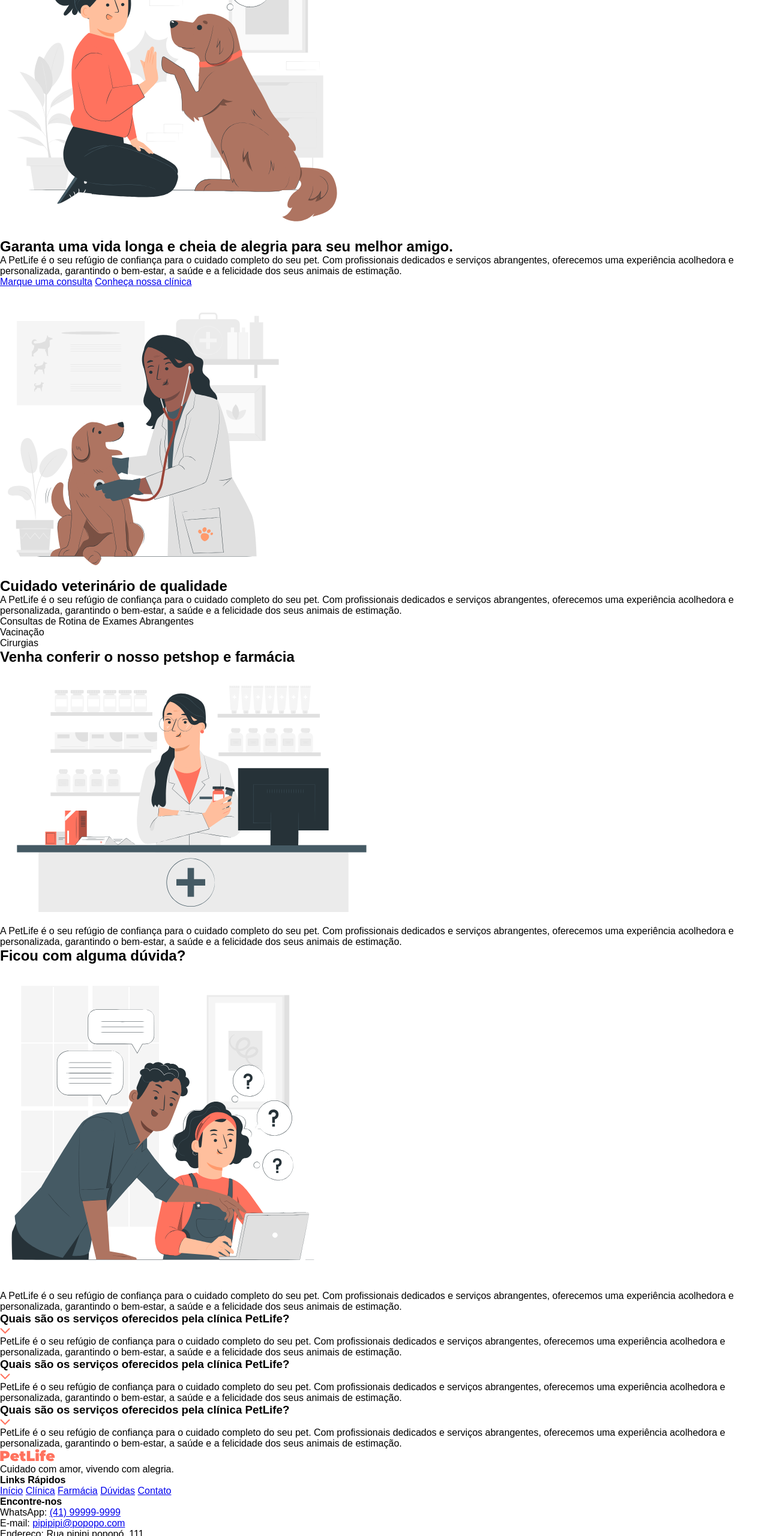
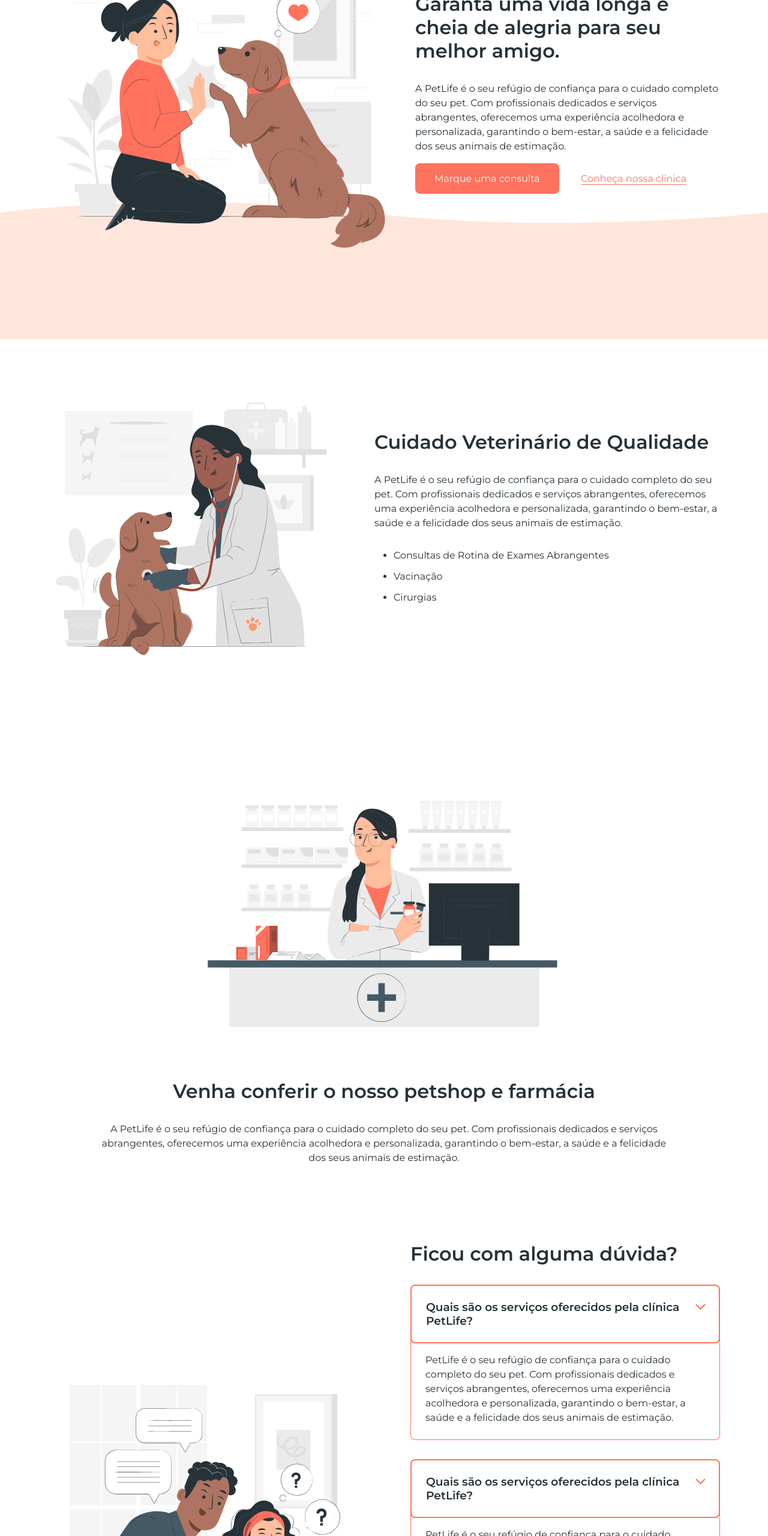
Before and after one commit to quintiliano95/PetLife, a plain HTML site: page index.html in a window 1280 px wide. Shown: the part 240-2800 px from the top of the page at 60% size. Drawn offline with Linux system fonts and the light colour scheme.

Commit message:
Finalizado HTML e CSS

```diff
--- a/index.html
+++ b/index.html
@@ -5,18 +5,22 @@
     <title>PetLife</title>
     <meta name="description" content="Garanta uma vida longa e cheia de alegria para seu melhor amigo.">
     <link rel="stylesheet" href="style.css">
+    <link rel="preconnect" href="https://fonts.googleapis.com">
+    <link rel="preconnect" href="https://fonts.gstatic.com" crossorigin>
+    <link href="https://fonts.googleapis.com/css2?family=Montserrat:wght@400;600&display=swap" rel="stylesheet">
+    <link href="https://fonts.googleapis.com/css2?family=Montserrat:wght@600&display=swap" rel="stylesheet">
 </head>
 <body>
 
     <header>
-        <a href="index.html"></a>
-        <img src="imagens/logo.svg" alt="PetLife">
+        <div>
+            <a href="index.html"><img src="imagens/logo-white.svg" alt="PetLife"></a>
+        </div>
         <nav>
             <a href="#inicio">Início</a>
             <a href="#clinica">Clínica</a>
             <a href="#farmacia">Farmácia</a>
             <a href="#duvidas">Dúvidas</a>
-            <a href="contato.html">Contato</a>
         </nav>
     </header>
     <main>
@@ -25,19 +29,20 @@
 
             <div>
                 <h2>Garanta uma vida longa e cheia de alegria para seu melhor amigo.</h2>
-                <p>A PetLife é o seu refúgio de confiança para o cuidado completo do seu pet. Com profissionais dedicados
+                <p class="paragrafo">A PetLife é o seu refúgio de confiança para o cuidado completo do seu pet. Com profissionais dedicados
                     e serviços abrangentes, oferecemos uma experiência acolhedora e personalizada, garantindo o bem-estar,
                     a saúde e a felicidade dos seus animais de estimação.</p>
-                <a href="https://wa.me/5541992617883" target="_blank">Marque uma consulta</a>
-                <a href="#clinica" target="_blank">Conheça nossa clínica</a>
+                <a class="botao" href="https://wa.me/5541992617883" target="_blank">Marque uma consulta</a>
+                <a class="botao-transparente" href="#clinica" target="_blank">Conheça nossa clínica</a>
             </div>
+            <img class="absoluto" src="imagens/shape.svg" alt="">
         </section>
 
         <section id="clinica">
+            <img src="imagens/clinic-img.svg" alt="Logo Clínica" width="480" height="480">
             <div>
-                <img src="imagens/clinic-img.svg" alt="Logo Clínica" width="480" height="480">
-                <h2>Cuidado veterinário de qualidade</h2>
-                <p>A PetLife é o seu refúgio de confiança para o cuidado completo do seu pet. Com profissionais dedicados
+                <h2>Cuidado Veterinário de Qualidade</h2>
+                <p class="paragrafo">A PetLife é o seu refúgio de confiança para o cuidado completo do seu pet. Com profissionais dedicados
                     e serviços abrangentes, oferecemos uma experiência acolhedora e personalizada, garantindo o bem-estar,
                     a saúde e a felicidade dos seus animais de estimação.</p>
                 <ul>
@@ -49,40 +54,38 @@
         </section>
 
         <section id="farmacia">
+            <img src="imagens/shop-img.svg" width="645" height="430" loading="lazy">
             <div>
                 <h2>Venha conferir o nosso petshop e farmácia</h2>
-                <img src="imagens/shop-img.svg" width="645" height="430" loading="lazy">
-                <p>A PetLife é o seu refúgio de confiança para o cuidado completo do seu pet. Com profissionais dedicados
+                <p class="paragrafo">A PetLife é o seu refúgio de confiança para o cuidado completo do seu pet. Com profissionais dedicados
                     e serviços abrangentes, oferecemos uma experiência acolhedora e personalizada, garantindo o bem-estar,
                     a saúde e a felicidade dos seus animais de estimação.</p>
             </div>
         </section>
 
         <section id="duvidas">
+            <img src="imagens/faq-img.svg" width="540" height="540" loading="lazy">
             <div>
                 <h2>Ficou com alguma dúvida?</h2>
-                <img src="imagens/faq-img.svg" width="540" height="540" loading="lazy">
-                <p>A PetLife é o seu refúgio de confiança para o cuidado completo do seu pet. Com profissionais dedicados
-                    e serviços abrangentes, oferecemos uma experiência acolhedora e personalizada, garantindo o bem-estar,
-                    a saúde e a felicidade dos seus animais de estimação.</p>
-                <div>
+
+                <div class="duvida" class="duvida">
                     <h3>Quais são os serviços oferecidos pela clínica PetLife?</h3>
                     <img src="imagens/arrow-down.svg" alt="" width="17" height="10">
-                    <p> PetLife é o seu refúgio de confiança para o cuidado completo do seu pet. Com profissionais dedicados
+                    <p class="paragrafo"> PetLife é o seu refúgio de confiança para o cuidado completo do seu pet. Com profissionais dedicados
                     e serviços abrangentes, oferecemos uma experiência acolhedora e personalizada, garantindo o bem-estar,
                     a saúde e a felicidade dos seus animais de estimação.</p>
                 </div>
-                <div>
+                <div class="duvida">
                     <h3>Quais são os serviços oferecidos pela clínica PetLife?</h3>
                     <img src="imagens/arrow-down.svg" alt="" width="17" height="10">
-                    <p> PetLife é o seu refúgio de confiança para o cuidado completo do seu pet. Com profissionais dedicados
+                    <p class="paragrafo"> PetLife é o seu refúgio de confiança para o cuidado completo do seu pet. Com profissionais dedicados
                     e serviços abrangentes, oferecemos uma experiência acolhedora e personalizada, garantindo o bem-estar,
                     a saúde e a felicidade dos seus animais de estimação.</p>
                 </div>
-                <div>
+                <div class="duvida">
                     <h3>Quais são os serviços oferecidos pela clínica PetLife?</h3>
                     <img src="imagens/arrow-down.svg" alt="" width="17" height="10">
-                    <p> PetLife é o seu refúgio de confiança para o cuidado completo do seu pet. Com profissionais dedicados
+                    <p class="paragrafo"> PetLife é o seu refúgio de confiança para o cuidado completo do seu pet. Com profissionais dedicados
                     e serviços abrangentes, oferecemos uma experiência acolhedora e personalizada, garantindo o bem-estar,
                     a saúde e a felicidade dos seus animais de estimação.</p>
                 </div>
@@ -92,11 +95,11 @@
     <footer>
         <div>
             <img src="imagens/logo.svg" alt="PetLife">
-            <p>Cuidado com amor, vivendo com alegria.</p>
+            <p class="paragrafo">Cuidado com amor, vivendo com alegria.</p>
         </div>
 
         <div>
-            <strong>Links Rápidos</strong>
+            <strong class="titulo">Links Rápidos</strong>
             <nav>
                 <a href="#inicio">Início</a>
                 <a href="#clinica">Clínica</a>
@@ -107,13 +110,13 @@
         </div>
 
         <div>
-            <strong>Encontre-nos</strong>
+            <strong class="titulo">Encontre-nos</strong>
             <p>WhatsApp: <a href="https://wa.me/5541992617883" target="_blank">(41) 99999-9999</a></p>
             <p>E-mail: <a href="mailto:contato@petlife.com">pipipipi@popopo.com</a></p>
             <p>Endereço: Rua pipipi popopó, 111</p>
         </div>
     </footer>
-    <div>
+    <div id="copyright">
         Desenvolvido por <a href="https://github.com/quintiliano95" target="_blank">Alexandre Quintiliano</a>
     </div>
 </body>
--- a/style.css
+++ b/style.css
@@ -6,6 +6,159 @@
 }
 
 header {
-    background-color: lightsalmon;
-    padding: 5px;
+    background-color: #FF9A6C;
+    display: flex;
+    align-items: center;
+    justify-content: space-between;
+    padding: 24px 80px;
+
 }
+
+body {
+    color: #263138
+}
+
+header nav a {
+    color: #FFFFFF;
+    font-weight: 600;
+    padding: 32px;
+    text-decoration: none;
+}
+
+#inicio {
+    display: flex;
+    align-items: center;
+    gap: 32px;
+    padding: 24px 80px 128px 80px;
+    position: relative;
+}
+
+h1, h2 {
+    font-weight: 600;
+    font-size: 32px;
+    margin-bottom: 32px;
+}
+
+.paragrafo {
+    line-height: 150%;
+    margin-bottom: 32px;
+}
+
+.botao {
+    background-color: #FF725E;
+    padding: 16px 32px;
+    border-radius: 8px;
+    color: #FFFFFF;
+    text-decoration: none;
+}
+
+.botao-transparente {
+    background-color: transparent;
+    color: #FF725E;
+    padding: 16px 32px;
+    text-underline-offset: 4px;
+}
+
+.absoluto {
+    position: absolute;
+    bottom: 0;
+    left: 0;
+    width: 100%;
+    z-index: -10;
+}
+
+#clinica {
+    display: flex;
+    align-items: center;
+    gap: 64px;
+    padding: 64px 80px;
+}
+
+#clinica li {
+    margin-bottom: 16px;
+    margin-left: 32px;
+}
+
+#farmacia {
+    padding: 64px 80px;
+    text-align: center;
+}
+
+#farmacia img {
+    margin: 64px auto;
+}
+
+#farmacia .paragrafo {
+    max-width: 950px;
+    margin: 0 auto;
+}
+
+#duvidas {
+    display: flex;
+    align-items: center;
+    gap: 64px;
+    padding: 64px 80px;
+}
+
+.duvida {
+    position: relative;
+}
+
+.duvida h3 {
+    border: 2px solid #FF725E;
+    border-radius: 8px;
+    cursor: pointer;
+    padding: 24px;
+}
+
+.duvida img {
+    position: absolute;
+    top: 32px;
+    right: 24px;
+}
+
+.duvida .paragrafo {
+    border-right: 1px solid #FF725E;
+    border-bottom: 1px solid #FF725E;
+    border-left: 1px solid #FF725E;
+    border-radius: 0 0 8px 8px;
+    margin-top: -8px;
+    padding: 24px;
+}
+
+footer {
+    background-color: rgba(255, 152, 108, 0.25);
+    display: flex;
+    gap: 80px;
+    padding: 64px 80px;
+}
+
+footer img, footer .titulo {
+    display: block;
+    font-weight: 600;
+    margin-bottom: 24px;
+}
+
+footer nav a {
+    color: #263138;
+    display: block;
+    margin-bottom: 16px;
+    text-decoration: none;
+    max-width: 350px;
+}
+
+footer p a {
+    color: cornflowerblue;
+    text-decoration: none;
+}
+
+#copyright {
+    background-color: #263138;
+    color: #FFFFFF;
+    padding: 24px;
+    text-align: center;
+}
+
+#copyright a {
+    color: #FF9A6C;
+}
```
